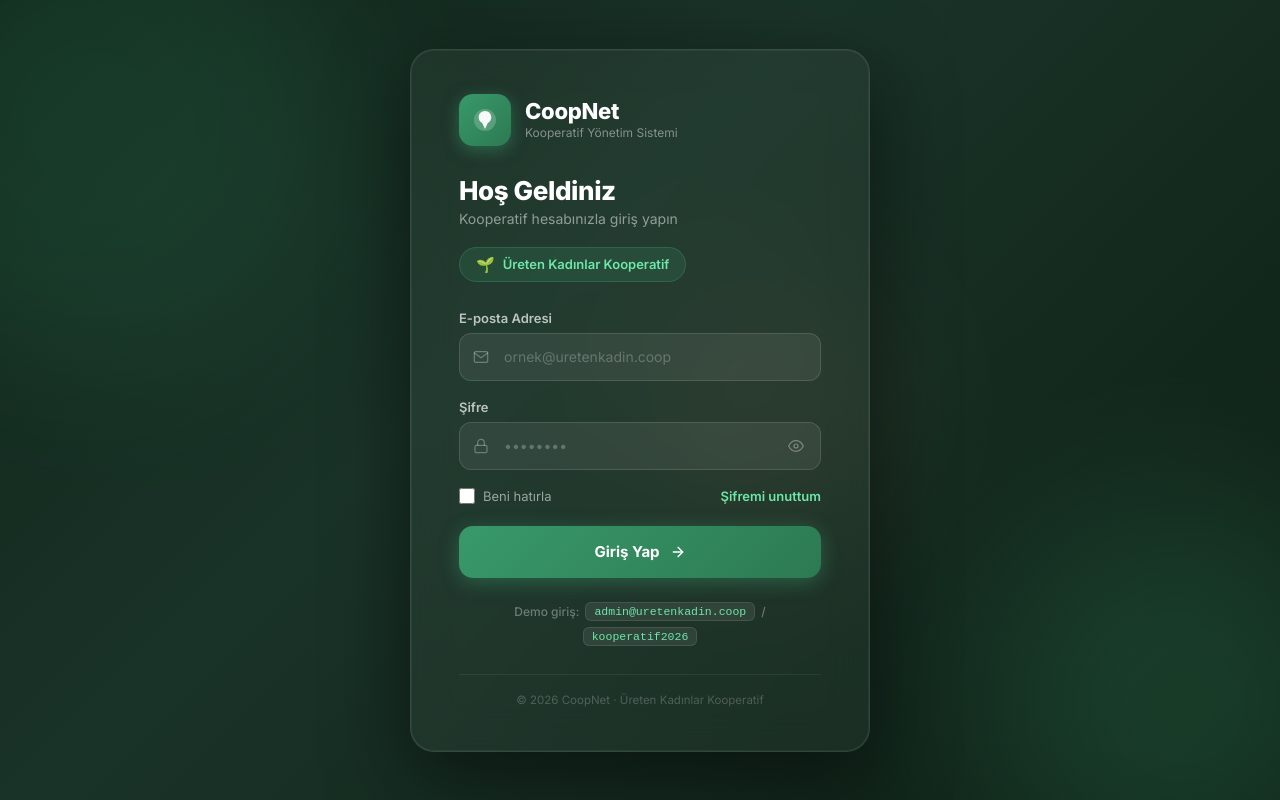
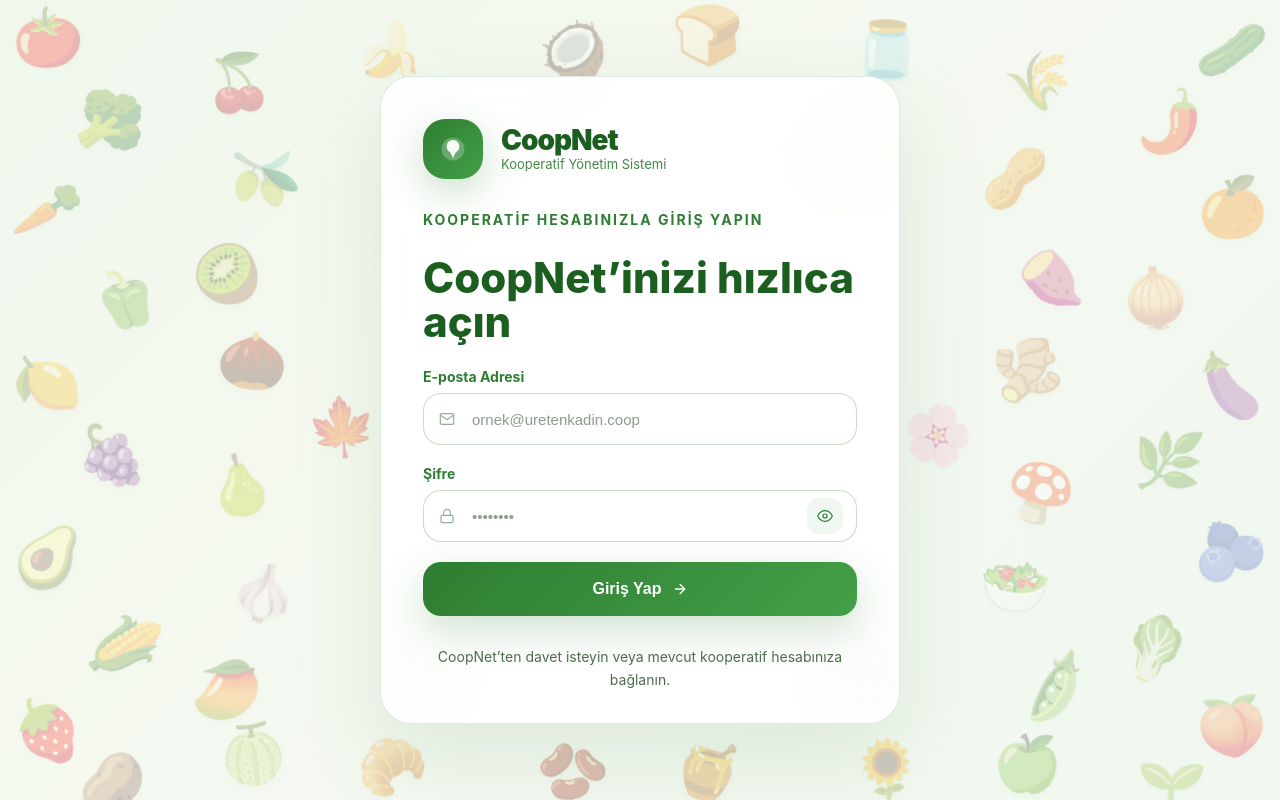
Before and after one commit to CoopNet259/CoopNet, a Next.js app: page /login in a window 1280 px wide. Built offline with nearby package versions, Linux system fonts and the light colour scheme.

Commit message:
Update login page UI with onboarding design

```diff
--- a/src/app/login/login.css
+++ b/src/app/login/login.css
@@ -1,6 +1,4 @@
 /* ── Login Page Styles ─────────────────────────────────────────────── */
-
-@import url('https://fonts.googleapis.com/css2?family=Inter:wght@400;500;600;700;800&display=swap');
 
 * {
   box-sizing: border-box;
@@ -10,159 +8,133 @@
 
 .login-root {
   min-height: 100vh;
-  background: linear-gradient(135deg, #0f2318 0%, #1a3328 40%, #0d1f14 100%);
+  position: relative;
+  overflow: hidden;
+  font-family: -apple-system, BlinkMacSystemFont, 'Segoe UI', sans-serif;
+}
+
+.login-shell {
+  position: relative;
+  z-index: 1;
+  min-height: 100vh;
   display: flex;
   align-items: center;
   justify-content: center;
-  font-family: 'Inter', -apple-system, BlinkMacSystemFont, 'Segoe UI', sans-serif;
-  position: relative;
-  overflow: hidden;
+  padding: 48px 24px;
 }
 
-/* Decorative blobs */
-.blob {
-  position: absolute;
-  border-radius: 50%;
-  filter: blur(80px);
-  opacity: 0.18;
-  pointer-events: none;
+.login-card {
+  width: 100%;
+  max-width: 520px;
+  border-radius: 32px;
+  background: rgba(255, 255, 255, 0.88);
+  border: 1px solid rgba(56, 153, 106, 0.18);
+  box-shadow: 0 30px 90px rgba(46, 125, 50, 0.12);
+  backdrop-filter: blur(28px);
+  -webkit-backdrop-filter: blur(28px);
+  padding: 42px 42px 32px;
+  display: flex;
+  flex-direction: column;
+  gap: 24px;
 }
 
-.blob-1 {
-  width: 500px;
-  height: 500px;
-  background: radial-gradient(circle, #38996a, #2d7a52);
-  top: -120px;
-  left: -150px;
+.login-card::before {
+  content: '';
+  position: absolute;
+  inset: 0;
+  border-radius: inherit;
+  pointer-events: none;
+  box-shadow: inset 0 0 0 1px rgba(255, 255, 255, 0.55);
 }
 
-.blob-2 {
-  width: 400px;
-  height: 400px;
-  background: radial-gradient(circle, #4db882, #38996a);
-  bottom: -100px;
-  right: -100px;
+.login-card > * {
+  position: relative;
+  z-index: 1;
 }
 
-.blob-3 {
-  width: 300px;
-  height: 300px;
-  background: radial-gradient(circle, #d4a97c, #9c6b45);
-  top: 50%;
-  left: 60%;
-  transform: translate(-50%, -50%);
-  opacity: 0.08;
-}
-
-/* Card */
-.login-card {
-  background: rgba(255, 255, 255, 0.04);
-  backdrop-filter: blur(20px);
-  -webkit-backdrop-filter: blur(20px);
-  border: 1px solid rgba(255, 255, 255, 0.1);
-  border-radius: 24px;
-  padding: 44px 48px;
-  width: 100%;
-  max-width: 460px;
-  position: relative;
-  z-index: 10;
-  box-shadow: 0 24px 80px rgba(0, 0, 0, 0.5), 0 0 0 1px rgba(255, 255, 255, 0.05) inset;
-}
-
-/* Logo */
-.login-logo {
+.login-brand {
   display: flex;
   align-items: center;
-  gap: 14px;
-  margin-bottom: 32px;
+  gap: 18px;
+  margin-bottom: 8px;
 }
 
 .login-logo-mark {
-  width: 52px;
-  height: 52px;
-  background: linear-gradient(135deg, #38996a, #2d7a52);
-  border-radius: 14px;
+  width: 60px;
+  height: 60px;
+  border-radius: 22px;
+  background: linear-gradient(135deg, #2e7d32, #43a047);
   display: flex;
   align-items: center;
   justify-content: center;
-  box-shadow: 0 4px 16px rgba(56, 153, 106, 0.5);
-  flex-shrink: 0;
+  box-shadow: 0 12px 36px rgba(46, 125, 50, 0.24);
+}
+
+.login-logo-mark svg {
+  width: 28px;
+  height: 28px;
 }
 
 .login-logo-text h1 {
-  font-size: 22px;
-  font-weight: 800;
-  color: #fff;
+  font-size: 28px;
+  font-weight: 900;
+  color: #1b5e20;
+  letter-spacing: -1px;
   line-height: 1;
-  letter-spacing: -0.3px;
 }
 
 .login-logo-text p {
-  font-size: 12px;
-  color: rgba(255, 255, 255, 0.45);
-  margin-top: 3px;
-  font-weight: 400;
+  margin-top: 2px;
+  font-size: 13px;
+  color: #2e7d32;
+  opacity: 0.9;
 }
 
-/* Welcome */
 .login-welcome {
-  margin-bottom: 20px;
+  display: flex;
+  flex-direction: column;
+  gap: 12px;
 }
 
-.login-welcome h2 {
-  font-size: 26px;
-  font-weight: 800;
-  color: #fff;
-  letter-spacing: -0.4px;
-  line-height: 1;
-  margin-bottom: 6px;
+.login-eyebrow {
+  font-size: 14px;
+  font-weight: 700;
+  letter-spacing: 2px;
+  text-transform: uppercase;
+  color: #2e7d32;
 }
 
-.login-welcome p {
-  font-size: 14px;
-  color: rgba(255, 255, 255, 0.5);
+.login-heading {
+  font-size: 42px;
+  font-weight: 800;
+  color: #1b5e20;
+  line-height: 1.05;
+  margin: 0;
 }
 
-/* Coop badge */
-.coop-badge {
-  display: inline-flex;
-  align-items: center;
-  gap: 8px;
-  background: rgba(56, 153, 106, 0.18);
-  border: 1px solid rgba(56, 153, 106, 0.35);
-  border-radius: 100px;
-  padding: 7px 16px;
-  margin-bottom: 28px;
+.login-description {
+  font-size: 16px;
+  color: #48554c;
+  line-height: 1.75;
+  max-width: 100%;
 }
 
-.coop-badge-icon {
-  font-size: 15px;
-}
-
-.coop-badge-name {
-  font-size: 13px;
-  font-weight: 600;
-  color: #6ee7a8;
-  white-space: nowrap;
-}
-
-/* Form */
 .login-form {
   display: flex;
   flex-direction: column;
-  gap: 18px;
+  gap: 20px;
 }
 
 .form-group {
   display: flex;
   flex-direction: column;
-  gap: 7px;
+  gap: 8px;
 }
 
 .form-group label {
-  font-size: 13px;
-  font-weight: 600;
-  color: rgba(255, 255, 255, 0.7);
+  font-size: 14px;
+  font-weight: 700;
+  color: #2e7d32;
 }
 
 .input-wrap {
@@ -171,155 +143,106 @@
 
 .input-icon {
   position: absolute;
-  left: 14px;
+  left: 16px;
   top: 50%;
   transform: translateY(-50%);
-  color: rgba(255, 255, 255, 0.3);
+  color: #4e7d55;
+  opacity: 0.6;
   pointer-events: none;
 }
 
 .input-wrap input {
   width: 100%;
-  height: 48px;
-  background: rgba(255, 255, 255, 0.07);
-  border: 1px solid rgba(255, 255, 255, 0.12);
-  border-radius: 12px;
-  padding: 0 44px 0 44px;
-  font-size: 14px;
-  color: #fff;
-  font-family: inherit;
+  min-height: 52px;
+  padding: 0 48px 0 48px;
+  border-radius: 18px;
+  border: 1px solid rgba(94, 158, 102, 0.35);
+  background: rgba(255, 255, 255, 0.92);
+  color: #1f3a1f;
+  font-size: 15px;
   outline: none;
-  transition: border-color 0.2s, box-shadow 0.2s, background 0.2s;
+  transition: border-color 0.2s ease, box-shadow 0.2s ease, background 0.2s ease;
 }
 
 .input-wrap input::placeholder {
-  color: rgba(255, 255, 255, 0.25);
+  color: #8d9c8d;
 }
 
 .input-wrap input:focus {
-  border-color: rgba(56, 153, 106, 0.7);
-  background: rgba(255, 255, 255, 0.1);
-  box-shadow: 0 0 0 3px rgba(56, 153, 106, 0.2);
+  border-color: rgba(56, 153, 106, 0.8);
+  box-shadow: 0 0 0 3px rgba(67, 160, 71, 0.16);
+  background: #fff;
 }
 
 .input-wrap input:disabled {
-  opacity: 0.5;
-  cursor: not-allowed;
+  opacity: 0.65;
 }
 
 .show-pass-btn {
   position: absolute;
-  right: 13px;
+  right: 14px;
   top: 50%;
   transform: translateY(-50%);
-  background: none;
+  background: rgba(46, 125, 50, 0.07);
   border: none;
-  cursor: pointer;
-  color: rgba(255, 255, 255, 0.35);
+  color: #2e7d32;
+  width: 36px;
+  height: 36px;
+  border-radius: 12px;
   display: flex;
   align-items: center;
-  padding: 4px;
-  border-radius: 6px;
-  transition: color 0.15s;
+  justify-content: center;
+  cursor: pointer;
+  transition: background 0.15s ease, color 0.15s ease;
 }
 
 .show-pass-btn:hover {
-  color: rgba(255, 255, 255, 0.7);
+  background: rgba(46, 125, 50, 0.14);
 }
 
-/* Error */
 .login-error {
   display: flex;
   align-items: center;
-  gap: 8px;
-  background: rgba(220, 53, 69, 0.15);
-  border: 1px solid rgba(220, 53, 69, 0.35);
-  border-radius: 10px;
-  padding: 11px 14px;
-  font-size: 13px;
-  color: #f87171;
-  font-weight: 500;
+  gap: 10px;
+  background: rgba(244, 67, 54, 0.12);
+  border: 1px solid rgba(244, 67, 54, 0.25);
+  border-radius: 16px;
+  padding: 14px 16px;
+  color: #b71c1c;
+  font-size: 14px;
 }
 
-/* Form options */
-.form-options {
-  display: flex;
-  align-items: center;
-  justify-content: space-between;
-}
-
-.remember-me {
-  display: flex;
-  align-items: center;
-  gap: 8px;
-  font-size: 13px;
-  color: rgba(255, 255, 255, 0.55);
+.login-btn {
+  height: 54px;
+  border-radius: 18px;
+  border: none;
+  background: linear-gradient(135deg, #2e7d32, #43a047);
+  color: #fff;
+  font-size: 16px;
+  font-weight: 800;
   cursor: pointer;
-  user-select: none;
-}
-
-.remember-me input[type='checkbox'] {
-  width: 16px;
-  height: 16px;
-  accent-color: #38996a;
-  cursor: pointer;
-}
-
-.forgot-btn {
-  background: none;
-  border: none;
-  color: #6ee7a8;
-  font-size: 13px;
-  font-weight: 600;
-  cursor: pointer;
-  font-family: inherit;
-  transition: opacity 0.15s;
-  padding: 0;
-}
-
-.forgot-btn:hover {
-  opacity: 0.75;
-}
-
-/* Submit button */
-.login-btn {
-  height: 52px;
-  background: linear-gradient(135deg, #38996a, #2d7a52);
-  color: #fff;
-  border: none;
-  border-radius: 14px;
-  font-size: 15px;
-  font-weight: 700;
-  font-family: inherit;
-  cursor: pointer;
-  display: flex;
+  display: inline-flex;
   align-items: center;
   justify-content: center;
   gap: 10px;
-  margin-top: 4px;
-  box-shadow: 0 4px 20px rgba(56, 153, 106, 0.45);
-  transition: transform 0.15s, box-shadow 0.15s, opacity 0.15s;
+  transition: transform 0.18s ease, box-shadow 0.18s ease;
+  box-shadow: 0 14px 40px rgba(46, 125, 50, 0.22);
 }
 
 .login-btn:hover:not(:disabled) {
   transform: translateY(-1px);
-  box-shadow: 0 6px 24px rgba(56, 153, 106, 0.55);
-}
-
-.login-btn:active:not(:disabled) {
-  transform: translateY(0);
+  box-shadow: 0 18px 48px rgba(46, 125, 50, 0.26);
 }
 
 .login-btn:disabled {
-  opacity: 0.7;
+  opacity: 0.75;
   cursor: not-allowed;
 }
 
-/* Spinner */
 .spinner {
   width: 18px;
   height: 18px;
-  border: 2.5px solid rgba(255, 255, 255, 0.35);
+  border: 2.5px solid rgba(255, 255, 255, 0.45);
   border-top-color: #fff;
   border-radius: 50%;
   animation: spin 0.7s linear infinite;
@@ -331,55 +254,49 @@
   }
 }
 
-/* Demo hint */
-.demo-hint {
-  display: flex;
-  align-items: center;
-  gap: 6px;
-  margin-top: 24px;
-  font-size: 12px;
-  color: rgba(255, 255, 255, 0.35);
-  flex-wrap: wrap;
-  justify-content: center;
+.login-invite {
+  margin-top: 6px;
+  font-size: 14px;
+  color: #4f6b4f;
+  line-height: 1.6;
+  text-align: center;
 }
 
-.demo-hint span {
-  font-weight: 500;
+@media (max-width: 640px) {
+  .login-shell {
+    padding: 26px 16px;
+  }
+
+  .login-card {
+    padding: 32px 24px;
+  }
+
+  .login-logo-text h1 {
+    font-size: 24px;
+  }
+
+  .login-heading {
+    font-size: 32px;
+  }
+
+  .login-description,
+  .login-invite {
+    font-size: 14px;
+  }
 }
 
-.demo-hint code {
-  background: rgba(255, 255, 255, 0.08);
-  border: 1px solid rgba(255, 255, 255, 0.1);
-  border-radius: 6px;
-  padding: 2px 8px;
-  font-size: 11.5px;
-  color: #6ee7a8;
-  font-family: 'Courier New', monospace;
-}
-
-/* Footer */
-.login-footer {
-  margin-top: 28px;
-  text-align: center;
-  font-size: 11.5px;
-  color: rgba(255, 255, 255, 0.22);
-  border-top: 1px solid rgba(255, 255, 255, 0.07);
-  padding-top: 18px;
-}
-
-/* Responsive */
-@media (max-width: 500px) {
+@media (max-width: 420px) {
   .login-card {
-    padding: 32px 24px;
-    margin: 16px;
-    border-radius: 20px;
+    border-radius: 24px;
+    padding: 28px 20px;
   }
 
-  .login-welcome h2 {
-    font-size: 22px;
+  .input-wrap input {
+    min-height: 48px;
   }
 
-  .coop-badge-name {
-    font-size: 12px;
+  .login-btn {
+    height: 50px;
+    font-size: 15px;
   }
 }
--- a/src/app/login/page.tsx
+++ b/src/app/login/page.tsx
@@ -2,7 +2,28 @@
 
 import { useState } from 'react';
 import { useRouter } from 'next/navigation';
+import '../onboarding/onboarding.css';
 import './login.css';
+
+const VEGGIES = [
+  { e: '🍅', cls: 'vg-1' }, { e: '🥦', cls: 'vg-2' }, { e: '🥕', cls: 'vg-3' },
+  { e: '🫑', cls: 'vg-4' }, { e: '🍋', cls: 'vg-5' }, { e: '🍇', cls: 'vg-6' },
+  { e: '🥑', cls: 'vg-7' }, { e: '🌽', cls: 'vg-8' }, { e: '🍓', cls: 'vg-9' },
+  { e: '🥔', cls: 'vg-10' }, { e: '🥒', cls: 'vg-11' }, { e: '🌶️', cls: 'vg-12' },
+  { e: '🍊', cls: 'vg-13' }, { e: '🧅', cls: 'vg-14' }, { e: '🍆', cls: 'vg-15' },
+  { e: '🌿', cls: 'vg-16' }, { e: '🫐', cls: 'vg-17' }, { e: '🥬', cls: 'vg-18' },
+  { e: '🍑', cls: 'vg-19' }, { e: '🌱', cls: 'vg-20' }, { e: '🍒', cls: 'vg-21' },
+  { e: '🫒', cls: 'vg-22' }, { e: '🥝', cls: 'vg-23' }, { e: '🌰', cls: 'vg-24' },
+  { e: '🍐', cls: 'vg-25' }, { e: '🧄', cls: 'vg-26' }, { e: '🥭', cls: 'vg-27' },
+  { e: '🍈', cls: 'vg-28' }, { e: '🌾', cls: 'vg-29' }, { e: '🥜', cls: 'vg-30' },
+  { e: '🍠', cls: 'vg-31' }, { e: '🫚', cls: 'vg-32' }, { e: '🍄', cls: 'vg-33' },
+  { e: '🥗', cls: 'vg-34' }, { e: '🫛', cls: 'vg-35' }, { e: '🍏', cls: 'vg-36' },
+  { e: '🍌', cls: 'vg-37' }, { e: '🥥', cls: 'vg-38' }, { e: '🫙', cls: 'vg-39' },
+  { e: '🍞', cls: 'vg-40' }, { e: '🥐', cls: 'vg-41' }, { e: '🫘', cls: 'vg-42' },
+  { e: '🌻', cls: 'vg-43' }, { e: '🍯', cls: 'vg-44' }, { e: '🫗', cls: 'vg-45' },
+  { e: '🥧', cls: 'vg-46' }, { e: '🌴', cls: 'vg-47' }, { e: '🪴', cls: 'vg-48' },
+  { e: '🍁', cls: 'vg-49' }, { e: '🌸', cls: 'vg-50' },
+];
 
 export default function LoginPage() {
   const router = useRouter();
@@ -31,23 +52,20 @@ export default function LoginPage() {
   };
 
   return (
-    <div className="login-root">
-      {/* Background decorative blobs */}
-      <div className="blob blob-1" />
-      <div className="blob blob-2" />
-      <div className="blob blob-3" />
+    <div className="login-root ob-root">
+      <div className="ob-veggies" aria-hidden="true">
+        {VEGGIES.map(({ e, cls }) => (
+          <span key={cls} className={`vg ${cls}`}>{e}</span>
+        ))}
+      </div>
 
+      <div className="login-shell">
         <div className="login-card">
-        {/* Logo */}
-        <div className="login-logo">
+            <div className="login-brand">
             <div className="login-logo-mark">
-            <svg width="28" height="28" viewBox="0 0 28 28" fill="none">
-              <circle cx="14" cy="14" r="11" fill="rgba(255,255,255,0.2)" />
-              <path
-                d="M14 5c-3.5 0-6.3 2.8-6.3 6.3 0 2.5 1.4 4.6 3.5 5.7L14 23l2.8-6c2.1-1.1 3.5-3.2 3.5-5.7C20.3 7.8 17.5 5 14 5z"
-                fill="#fff"
-                opacity="0.95"
-              />
+              <svg width="28" height="28" viewBox="0 0 44 44" fill="none" aria-hidden="true">
+                <circle cx="22" cy="22" r="18" fill="rgba(255,255,255,0.25)" />
+                <path d="M22 8c-5.5 0-10 4.5-10 10 0 4 2.3 7.4 5.6 9.1L22 36l4.4-8.9c3.3-1.7 5.6-5.1 5.6-9.1 0-5.5-4.5-10-10-10z" fill="white" opacity="0.95" />
               </svg>
             </div>
             <div className="login-logo-text">
@@ -56,19 +74,12 @@ export default function LoginPage() {
             </div>
           </div>
 
-        {/* Welcome block */}
           <div className="login-welcome">
-          <h2>Hoş Geldiniz</h2>
-          <p>Kooperatif hesabınızla giriş yapın</p>
+            <p className="ob-eyebrow login-eyebrow">Kooperatif hesabınızla giriş yapın</p>
+            <h2 className="login-heading">CoopNet’inizi hızlıca açın</h2>
+
           </div>
 
-        {/* Cooperative badge */}
-        <div className="coop-badge">
-          <span className="coop-badge-icon">🌱</span>
-          <span className="coop-badge-name">Üreten Kadınlar Kooperatif</span>
-        </div>
-
-        {/* Form */}
           <form className="login-form" onSubmit={handleSubmit}>
             <div className="form-group">
               <label htmlFor="email">E-posta Adresi</label>
@@ -139,16 +150,6 @@ export default function LoginPage() {
               </div>
             )}
 
-          <div className="form-options">
-            <label className="remember-me">
-              <input type="checkbox" />
-              <span>Beni hatırla</span>
-            </label>
-            <button type="button" className="forgot-btn" onClick={() => alert('Şifre sıfırlama — yakında aktif olacak.')}>
-              Şifremi unuttum
-            </button>
-          </div>
-
             <button type="submit" className="login-btn" disabled={loading} id="login-submit">
               {loading ? (
                 <>
@@ -167,19 +168,7 @@ export default function LoginPage() {
             </button>
           </form>
 
-        {/* Demo hint */}
-        <div className="demo-hint">
-          <span>Demo giriş:</span>
-          <code>admin@uretenkadin.coop</code>
-          <span>/</span>
-          <code>kooperatif2026</code>
-        </div>
-
-        {/* Footer */}
-        <div className="login-footer">
-          <span>© 2026 CoopNet · Üreten Kadınlar Kooperatif</span>
-        </div>
-      </div>
+          <p className="login-invite">CoopNet’ten davet isteyin veya mevcut kooperatif hesabınıza bağlanın.</p>        </div>      </div>
     </div>
   );
 }
```
Lines whose indentation alone changed are shown as unchanged.
